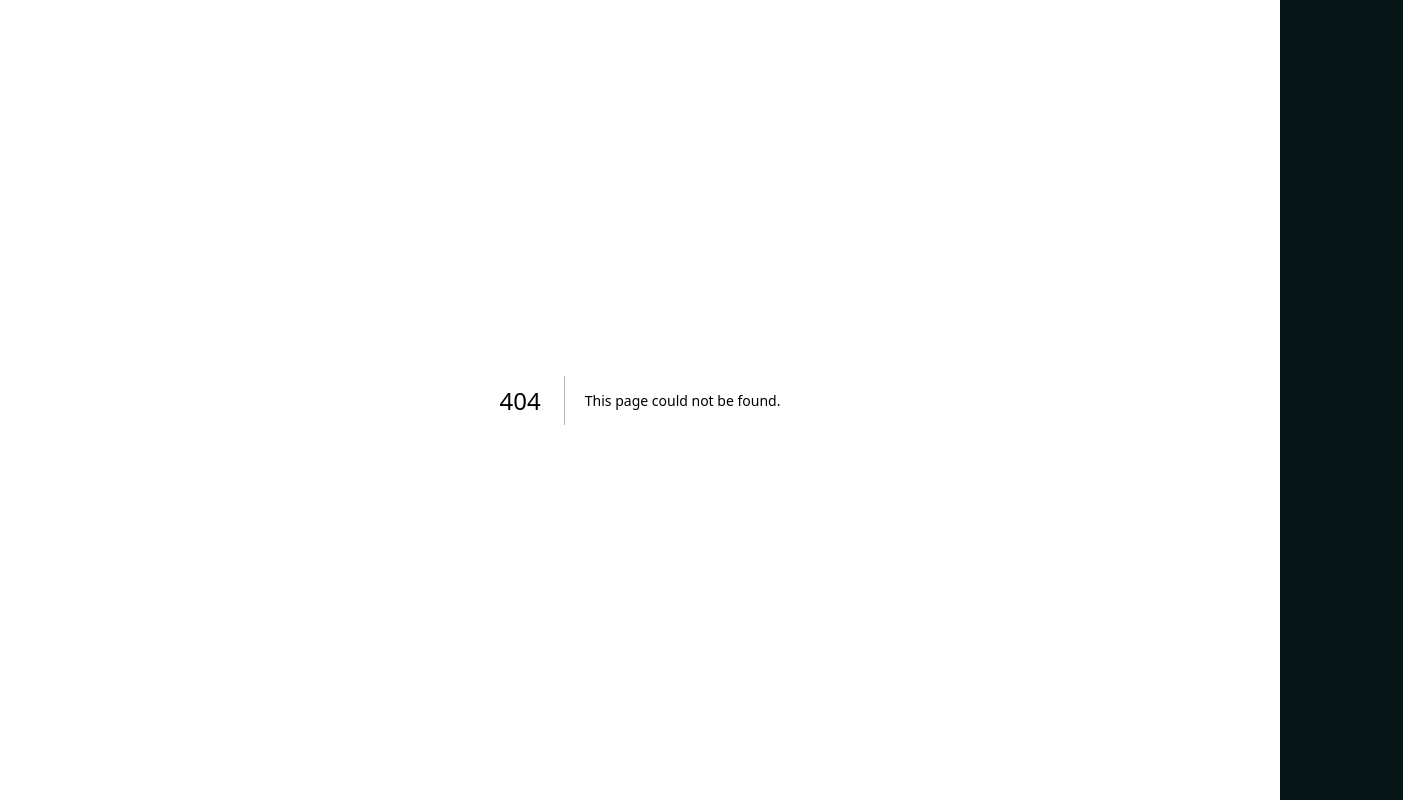
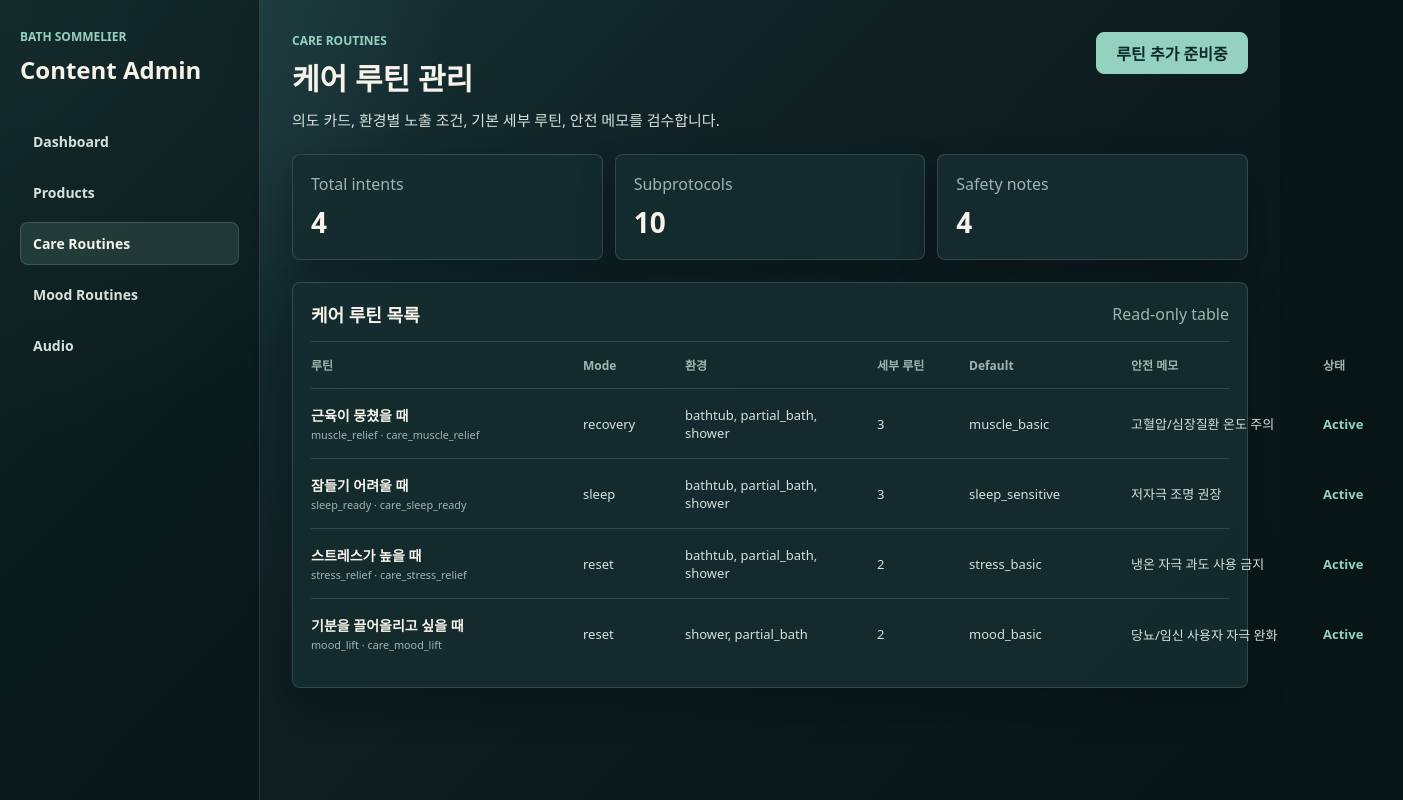
Before and after one commit to dykim0917/BathSommelier, a Next.js app in the folder apps/admin/: page /care in a window 1280 px wide. Before the commit this address had no page. Shown: the whole page, 1403 px wide, since content can reach past the window. Built offline with nearby package versions, Linux system fonts and the light colour scheme.

Commit message:
feat: add admin care readonly table

```diff
--- /dev/null
+++ b/apps/admin/app/care/page.tsx
@@ -0,0 +1,75 @@
+import { AdminShell } from '../../components/AdminShell';
+import {
+  buildAdminCareListViewModel,
+  getCareStatusLabel,
+} from '../../lib/careData';
+
+export default function CarePage() {
+  const care = buildAdminCareListViewModel();
+
+  return (
+    <AdminShell activePath="/care">
+      <section className="workspace">
+        <header className="topbar">
+          <div>
+            <p className="eyebrow">CARE ROUTINES</p>
+            <h2>케어 루틴 관리</h2>
+            <p className="lede">
+              의도 카드, 환경별 노출 조건, 기본 세부 루틴, 안전 메모를 검수합니다.
+            </p>
+          </div>
+          <button type="button" className="primaryButton">
+            루틴 추가 준비중
+          </button>
+        </header>
+
+        <section className="summaryGrid compact" aria-label="케어 루틴 상태 요약">
+          <div className="summaryCard">
+            <span>Total intents</span>
+            <strong>{care.totalCount}</strong>
+          </div>
+          <div className="summaryCard">
+            <span>Subprotocols</span>
+            <strong>{care.subprotocolCount}</strong>
+          </div>
+          <div className="summaryCard">
+            <span>Safety notes</span>
+            <strong>{care.safetyReviewCount}</strong>
+          </div>
+        </section>
+
+        <section className="panel">
+          <div className="panelHeader">
+            <h3>케어 루틴 목록</h3>
+            <span>Read-only table</span>
+          </div>
+          <div className="dataTable careTable" role="table" aria-label="케어 루틴 목록">
+            <div className="dataTableHeader" role="row">
+              <span>루틴</span>
+              <span>Mode</span>
+              <span>환경</span>
+              <span>세부 루틴</span>
+              <span>Default</span>
+              <span>안전 메모</span>
+              <span>상태</span>
+            </div>
+            {care.rows.map((routine) => (
+              <div className="dataTableRow" role="row" key={routine.id}>
+                <div>
+                  <strong>{routine.title}</strong>
+                  <small>{routine.intentId} · {routine.id}</small>
+                </div>
+                <span>{routine.mode}</span>
+                <span>{routine.environments.join(', ')}</span>
+                <span>{routine.subprotocols}</span>
+                <span>{routine.defaultSubprotocolId}</span>
+                <span>{routine.safetyNote}</span>
+                <span className="statusText">{getCareStatusLabel(routine.status)}</span>
+              </div>
+            ))}
+          </div>
+        </section>
+      </section>
+    </AdminShell>
+  );
+}
--- a/apps/admin/app/globals.css
+++ b/apps/admin/app/globals.css
@@ -258,6 +258,11 @@ button {
   align-items: center;
 }
 
+.careTable .dataTableHeader,
+.careTable .dataTableRow {
+  grid-template-columns: minmax(260px, 1.3fr) 90px 180px 80px 150px minmax(180px, 1fr) 80px;
+}
+
 .dataTableHeader {
   border-bottom: 1px solid var(--line);
   color: var(--muted);
--- /dev/null
+++ b/apps/admin/lib/careData.ts
@@ -0,0 +1,85 @@
+export interface AdminCareRoutineRow {
+  id: string;
+  title: string;
+  intentId: string;
+  mode: string;
+  environments: string[];
+  subprotocols: number;
+  defaultSubprotocolId: string;
+  safetyNote: string;
+  status: 'active' | 'draft' | 'paused' | 'retired';
+}
+
+const careRows: AdminCareRoutineRow[] = [
+  {
+    id: 'care_muscle_relief',
+    title: '근육이 뭉쳤을 때',
+    intentId: 'muscle_relief',
+    mode: 'recovery',
+    environments: ['bathtub', 'partial_bath', 'shower'],
+    subprotocols: 3,
+    defaultSubprotocolId: 'muscle_basic',
+    safetyNote: '고혈압/심장질환 온도 주의',
+    status: 'active',
+  },
+  {
+    id: 'care_sleep_ready',
+    title: '잠들기 어려울 때',
+    intentId: 'sleep_ready',
+    mode: 'sleep',
+    environments: ['bathtub', 'partial_bath', 'shower'],
+    subprotocols: 3,
+    defaultSubprotocolId: 'sleep_sensitive',
+    safetyNote: '저자극 조명 권장',
+    status: 'active',
+  },
+  {
+    id: 'care_stress_relief',
+    title: '스트레스가 높을 때',
+    intentId: 'stress_relief',
+    mode: 'reset',
+    environments: ['bathtub', 'partial_bath', 'shower'],
+    subprotocols: 2,
+    defaultSubprotocolId: 'stress_basic',
+    safetyNote: '냉온 자극 과도 사용 금지',
+    status: 'active',
+  },
+  {
+    id: 'care_mood_lift',
+    title: '기분을 끌어올리고 싶을 때',
+    intentId: 'mood_lift',
+    mode: 'reset',
+    environments: ['shower', 'partial_bath'],
+    subprotocols: 2,
+    defaultSubprotocolId: 'mood_basic',
+    safetyNote: '당뇨/임신 사용자 자극 완화',
+    status: 'active',
+  },
+];
+
+export interface AdminCareListViewModel {
+  rows: AdminCareRoutineRow[];
+  totalCount: number;
+  activeCount: number;
+  subprotocolCount: number;
+  safetyReviewCount: number;
+}
+
+export function buildAdminCareListViewModel(
+  rows: AdminCareRoutineRow[] = careRows
+): AdminCareListViewModel {
+  return {
+    rows,
+    totalCount: rows.length,
+    activeCount: rows.filter((row) => row.status === 'active').length,
+    subprotocolCount: rows.reduce((total, row) => total + row.subprotocols, 0),
+    safetyReviewCount: rows.filter((row) => row.safetyNote.length > 0).length,
+  };
+}
+
+export function getCareStatusLabel(status: AdminCareRoutineRow['status']): string {
+  if (status === 'draft') return 'Draft';
+  if (status === 'paused') return 'Paused';
+  if (status === 'retired') return 'Retired';
+  return 'Active';
+}
```
